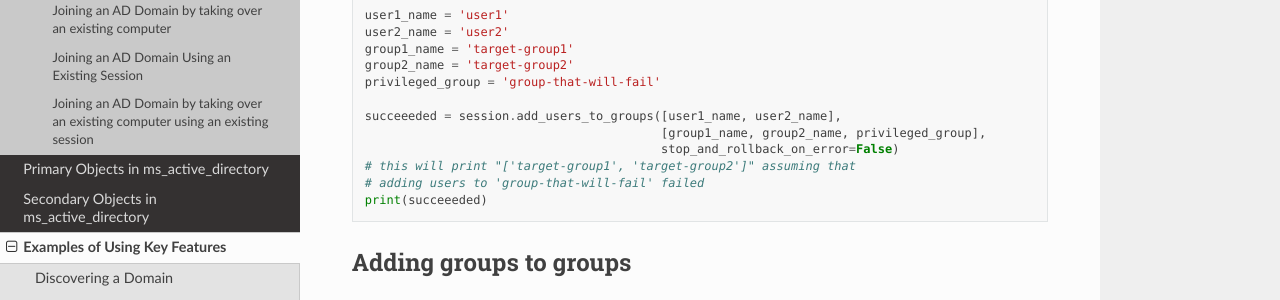
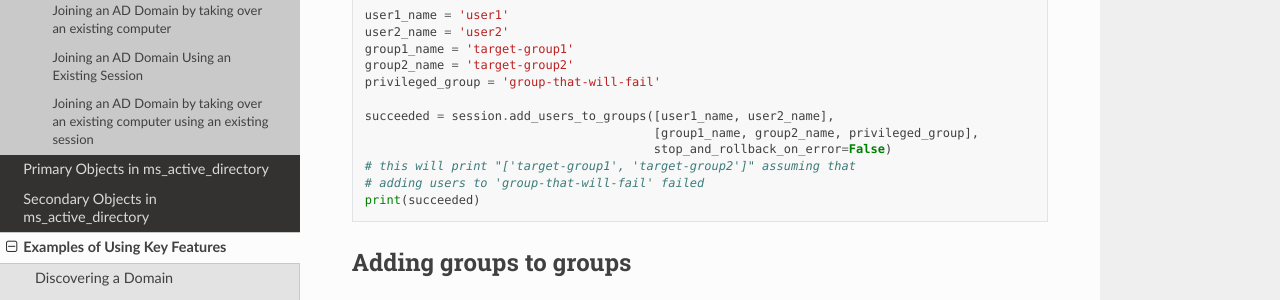
Before and after one commit to zorn96/ms_active_directory, a Sphinx documentation site: the page built from docs/source/example_find_manage_memberships.rst, in a window 1280 px wide and 900 px high, scrolled down 2821 px. Shown: the part 151-451 px from the top of the window. Built offline with Sphinx 7.4.7 and the Read the Docs theme 2.0.0, drawn with Linux system fonts in a browser that asks for light colours.

Commit message:
Update example_find_manage_memberships.rst
too many e's in succeeeded

```diff
--- a/docs/source/example_find_manage_memberships.rst
+++ b/docs/source/example_find_manage_memberships.rst
@@ -158,12 +158,12 @@ groups that users were successfully added to will be returned instead.
     group2_name = 'target-group2'
     privileged_group = 'group-that-will-fail'
 
-    succeeeded = session.add_users_to_groups([user1_name, user2_name],
-                                             [group1_name, group2_name, privileged_group],
-                                             stop_and_rollback_on_error=False)
+    succeeded = session.add_users_to_groups([user1_name, user2_name],
+                                            [group1_name, group2_name, privileged_group],
+                                            stop_and_rollback_on_error=False)
     # this will print "['target-group1', 'target-group2']" assuming that
     # adding users to 'group-that-will-fail' failed
-    print(succeeeded)
+    print(succeeded)
 
 
 Adding groups to groups
```
